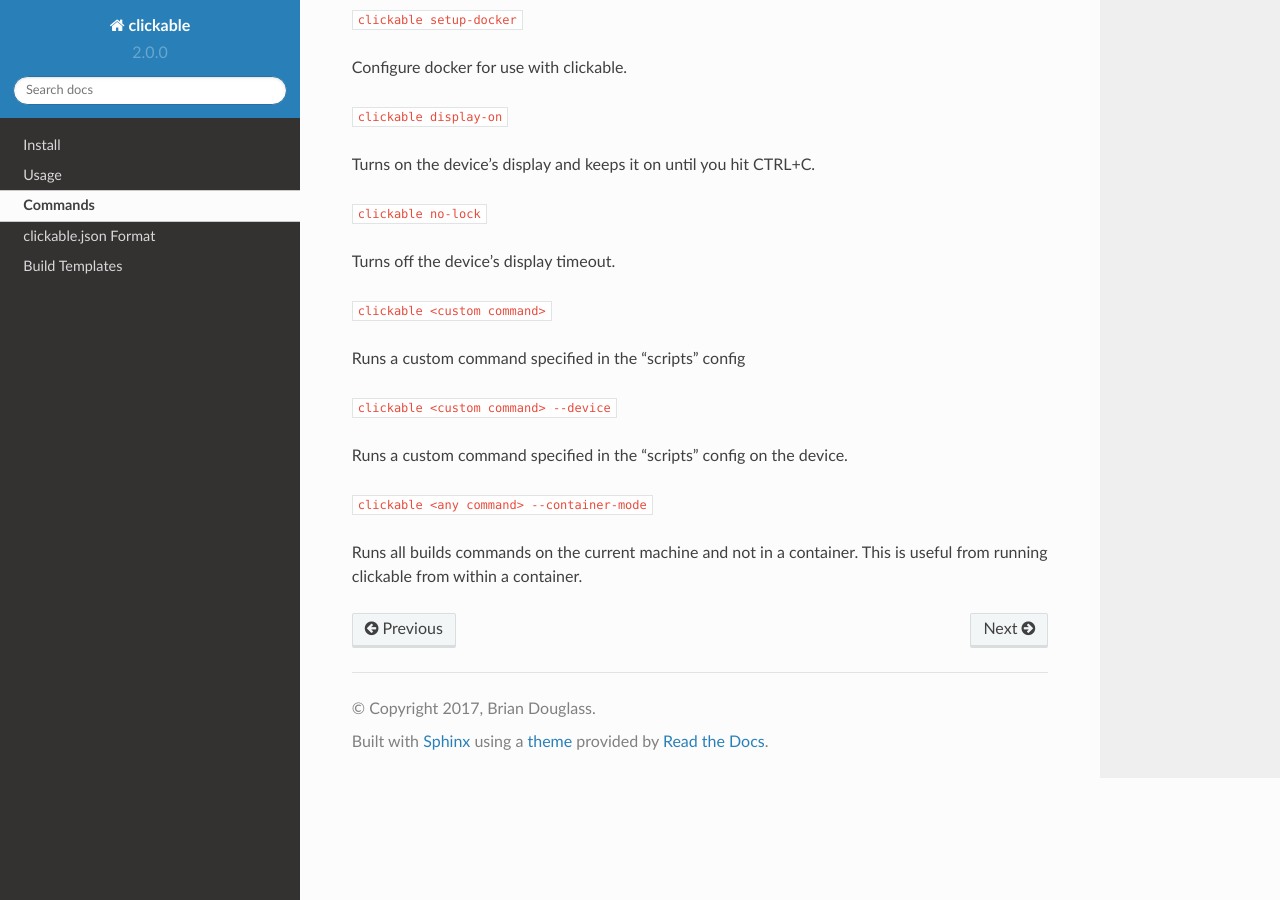
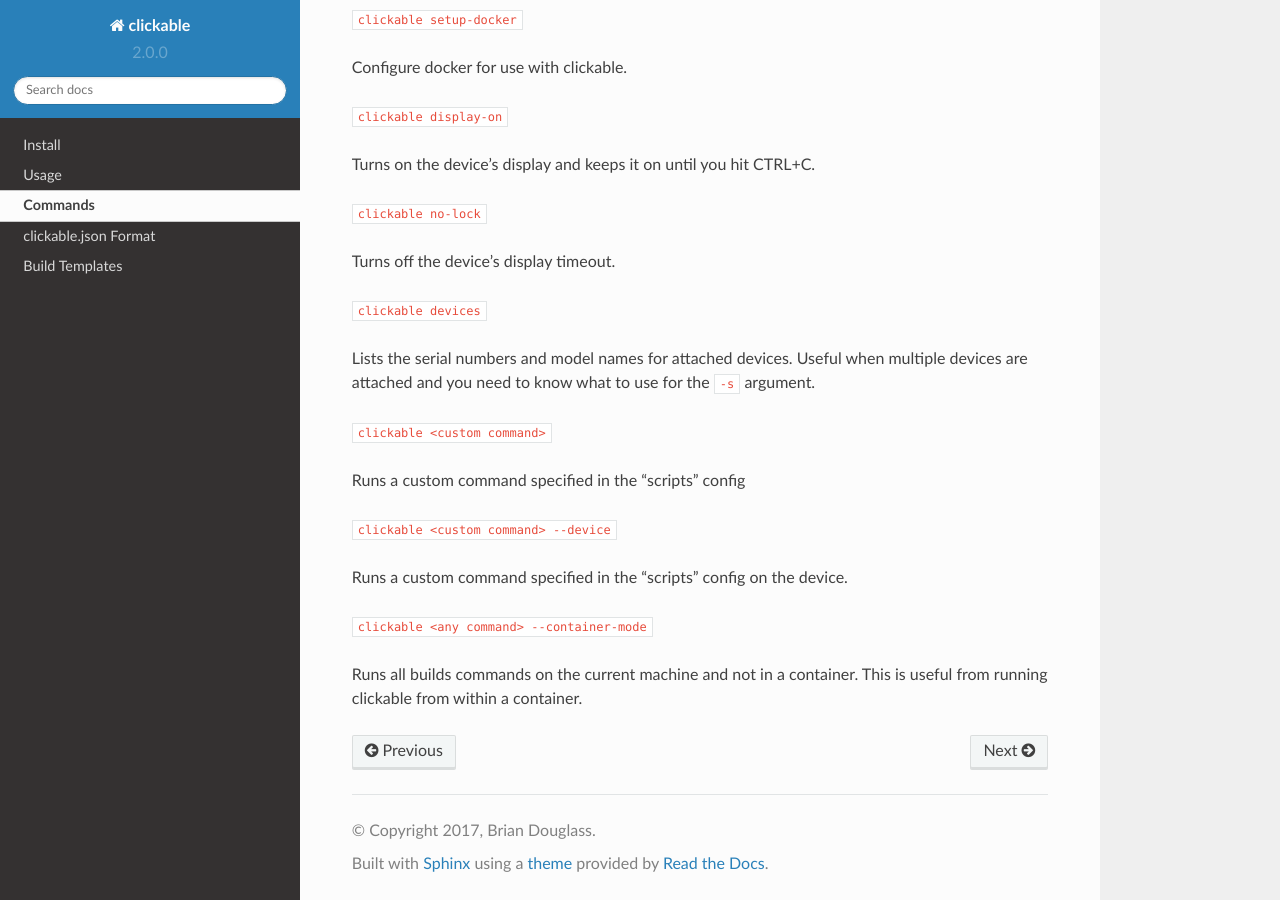
Before and after one commit to bhdouglass/clickable, a Sphinx documentation site: the page built from docs/commands.rst, in a window 1280 px wide and 900 px high, scrolled down 1440 px. Built offline with Sphinx 7.4.7 and the Read the Docs theme 2.0.0, drawn with Linux system fonts in a browser that asks for light colours.

Commit message:
Added devices command

```diff
--- a/docs/commands.rst
+++ b/docs/commands.rst
@@ -68,6 +68,12 @@
 
 Turns off the device's display timeout.
 
+``clickable devices``
+
+Lists the serial numbers and model names for attached devices. Useful when
+multiple devices are attached and you need to know what to use for the ``-s``
+argument.
+
 ``clickable <custom command>``
 
 Runs a custom command specified in the "scripts" config
```
Also changed, not shown: 1 other file.
